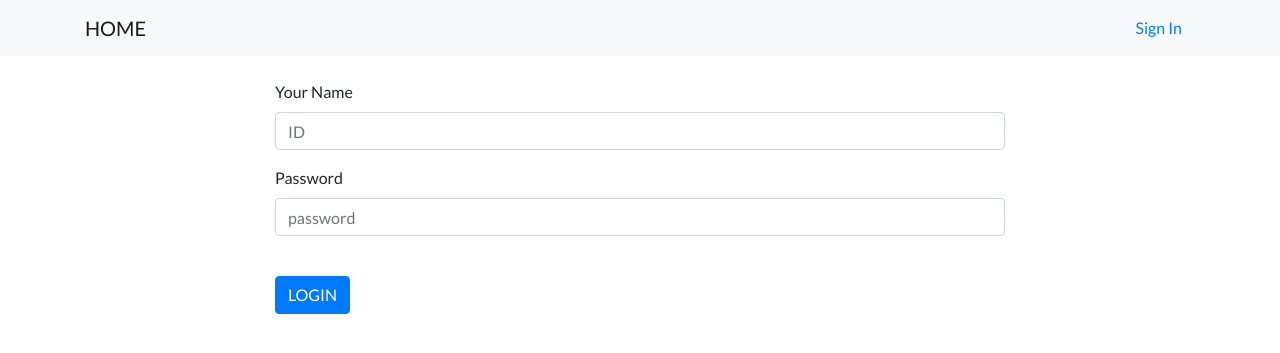
After one commit to hansol-lim/Bookrental, a Flask app: page /login in a window 1280 px wide. The commit adds this page. Shown: the top 353 px of the page. Run offline with Flask 2, Linux system fonts and the light colour scheme; some libraries are stand-ins or nearby versions.

Commit message:
Chor : 간단한 수정
간단한 수정

```diff
--- a/app.py
+++ b/app.py
@@ -16,6 +16,19 @@ class Booklist(db.Model):
     kategorie = db.Column(db.String(50))
     status = db.Column(db.String(50))
     date = db.Column(db.String(50))
+
+#사용자 로그인 기능
+#class User:
+
+
+
+
+
+
+
+
+
+
 
 #page route
 @app.route('/')#첫 페이지
@@ -67,6 +80,9 @@ def table2():
 
     return render_template('table.html', lists=lists)
 
+@app.route('/login')#로그인 연습
+def logint():
+    return render_template('login.html')
 #앱 실행
 if __name__=='__main__':
     app.run(debug=True)
--- a/templates/base.html
+++ b/templates/base.html
@@ -29,7 +29,11 @@
     <nav class="navbar navbar-light bg-light static-top">
       <div class="container">
         <a class="navbar-brand" href="{{ url_for('index') }}">HOME</a>
+        <!-- 로그인이 안되있을 경우에는 Sign In , 로그인이 되어있을 경우에는 사용자 명을 보여주도록!! -->
+        {% if User %}
+        {% else %}
         <a class="btn" href="{{ url_for('mypage') }}">Sign In</a>
+        {% endif %}
       </div>
     </nav>
     {% block body %}{% endblock body %}
--- a/templates/index.html
+++ b/templates/index.html
@@ -1,7 +1,7 @@
 {% extends 'base.html' %}
 {% block body %}
     <!-- Masthead -->
-    <header class="masthead text-white text-center">
+    <header class="masthead text-white text-center" style="background-image: url('{{ url_for('static', filename='home-bg.jpg') }}')">
       <div class="overlay"></div>
       <div class="container">
         <div class="row">
--- /dev/null
+++ b/templates/login.html
@@ -0,0 +1,32 @@
+{% extends 'base.html' %}
+
+{% block body %}
+<br>
+<div class="container">
+    <div class="row">
+      <div class="col-lg-8 col-md-10 mx-auto">
+        <form name="addForm" id="addForm" method="POST" action="{{ url_for('mypage') }}" novalidate>
+          <div class="control-group">
+            <div class="form-group floating-label-form-group controls">
+              <label>Your Name</label>
+              <input type="text" class="form-control" placeholder="ID" name="ID" id="ID" required data-validation-required-message="Please enter your name.">
+              <p class="help-block text-danger"></p>
+            </div>
+          </div>
+          <div class="control-group">
+            <div class="form-group floating-label-form-group controls">
+              <label>Password</label>
+              <input type="text" class="form-control" placeholder="password" name="password" id="password" required data-validation-required-message="Please enter a password.">
+              <p class="help-block text-danger"></p>
+            </div>
+          </div>
+          <br>
+          <div id="success"></div>
+          <div class="form-group">
+            <button type="submit" class="btn btn-primary" id="sendMessageButton">LOGIN</button>
+          </div>
+        </form>
+      </div>
+    </div>
+</div>
+  {% endblock body%}
```
Also changed, not shown: static/home-bg.jpg (added), templates/logout.html (added), templates/mypage.html (line endings or trailing spaces), templates/search.html (deleted), 1 other file.
